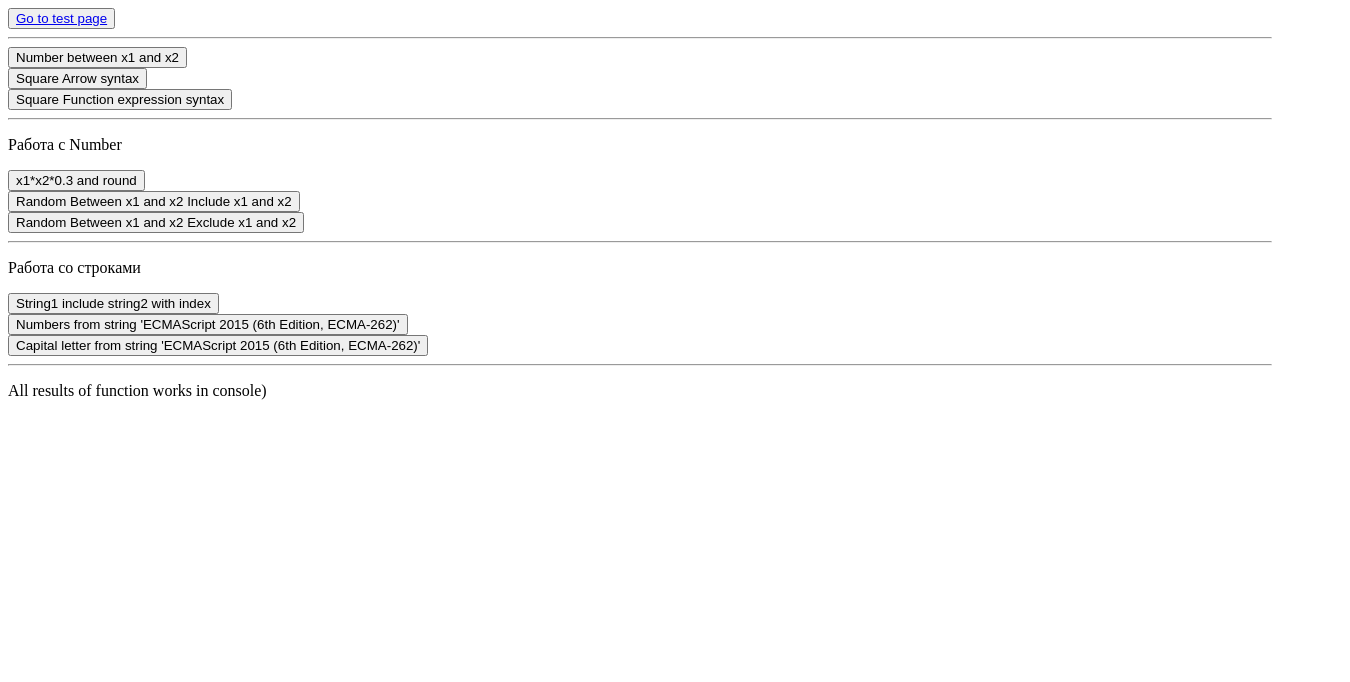
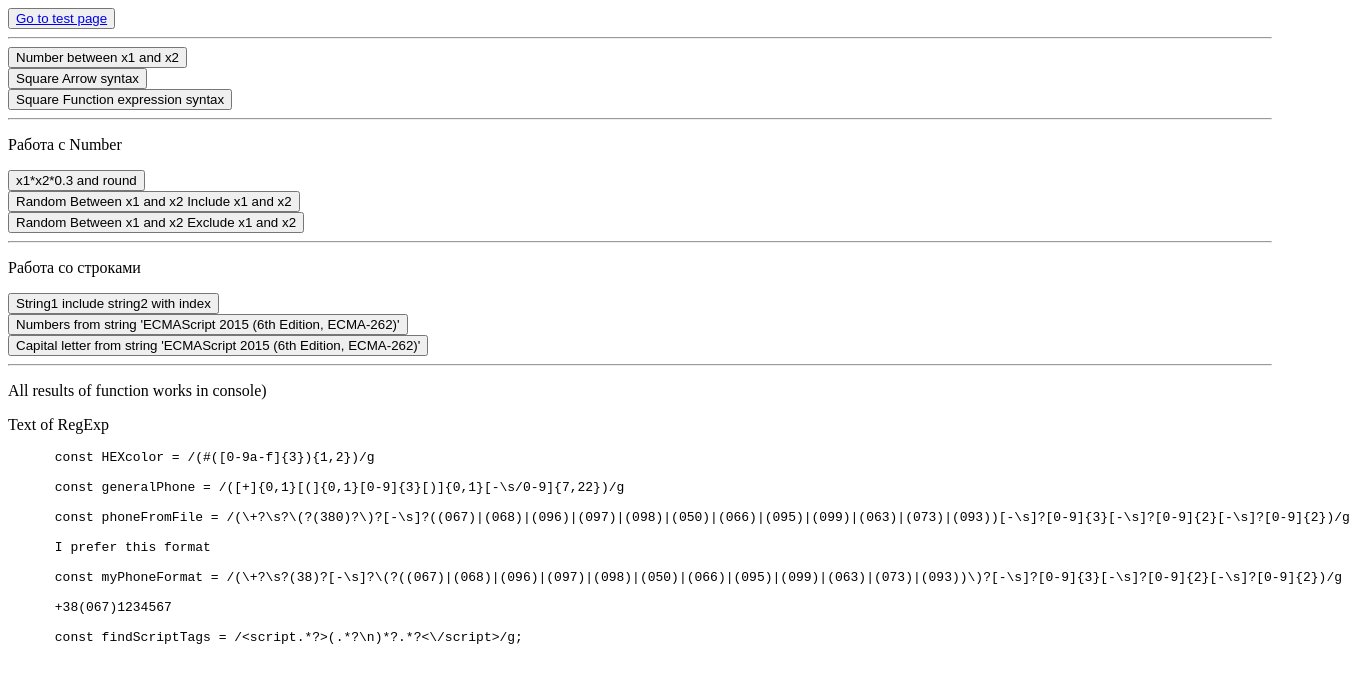
Before and after one commit to VolodymyrButs/PM_homework_5, a plain HTML site: page index.html in a window 1280 px wide. Shown: the whole page, 1350 px wide, since content can reach past the window. Drawn offline with Linux system fonts and the light colour scheme.

Commit message:
Add regexr to main page like text

```diff
--- a/index.html
+++ b/index.html
@@ -37,6 +37,23 @@
     </button>
     <hr />
     <p>All results of function works in console)</p>
+
+    <p>Text of RegExp</p>
+    <pre>
+      const HEXcolor = /(#([0-9a-f]{3}){1,2})/g
+
+      const generalPhone = /([+]{0,1}[(]{0,1}[0-9]{3}[)]{0,1}[-\s/0-9]{7,22})/g
+
+      const phoneFromFile = /(\+?\s?\(?(380)?\)?[-\s]?((067)|(068)|(096)|(097)|(098)|(050)|(066)|(095)|(099)|(063)|(073)|(093))[-\s]?[0-9]{3}[-\s]?[0-9]{2}[-\s]?[0-9]{2})/g
+
+      I prefer this format
+
+      const myPhoneFormat = /(\+?\s?(38)?[-\s]?\(?((067)|(068)|(096)|(097)|(098)|(050)|(066)|(095)|(099)|(063)|(073)|(093))\)?[-\s]?[0-9]{3}[-\s]?[0-9]{2}[-\s]?[0-9]{2})/g
+
+      +38(067)1234567
+
+      const findScriptTags = /&ltscript.*?>(.*?\n)*?.*?&lt\/script>/g;
+    </pre>
     <script src="script.js"></script>
     <script src="numbers.js"></script>
     <script src="strings.js"></script>
```
